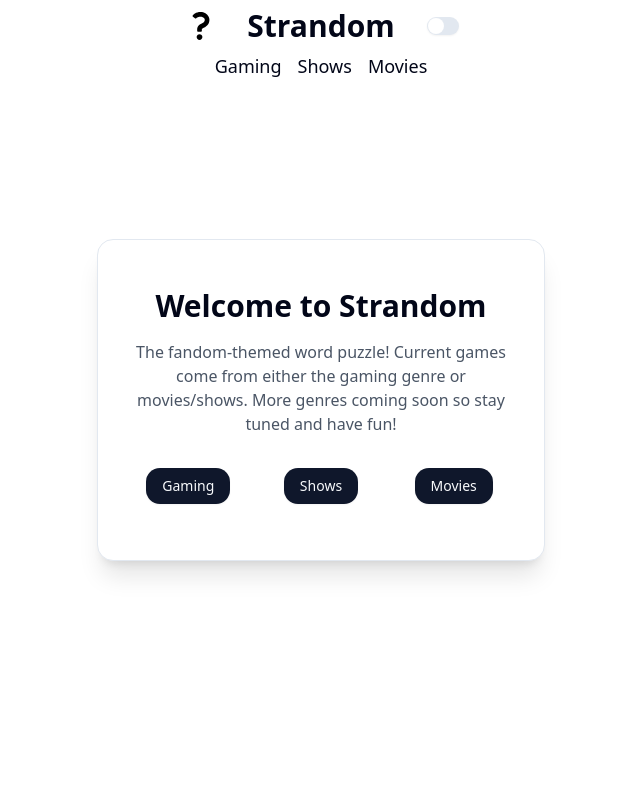
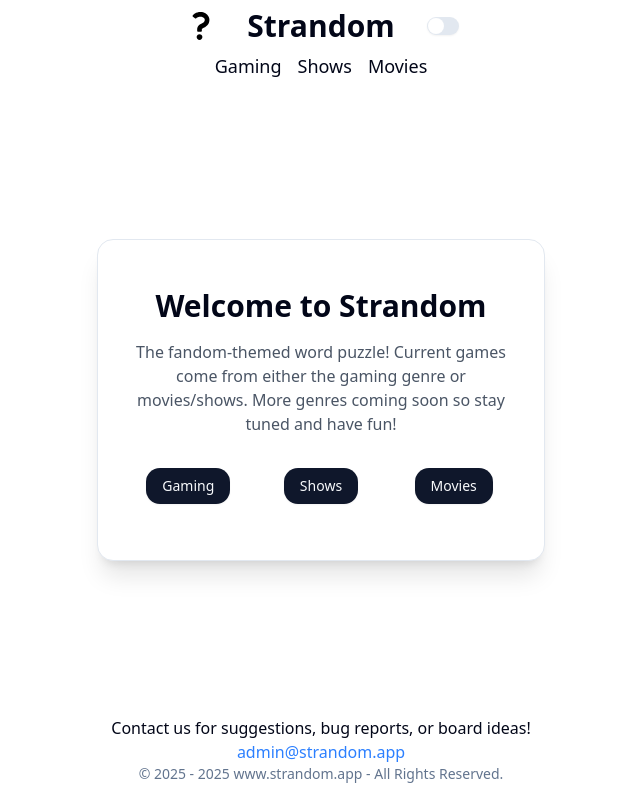
Before and after one commit to Coacoabro/strandom, a Next.js app: page / in a window 1280 px wide. Shown: the whole page, without its empty margins (319-959 px from the left). Built offline with nearby package versions, Linux system fonts and the light colour scheme.

Commit message:
Copyright and email

```diff
--- a/src/components/Game/HowToPlay.js
+++ b/src/components/Game/HowToPlay.js
@@ -12,7 +12,7 @@ export default function HowToPlay(){
     return(
         <Dialog open={open} onOpenChange={setOpen}>
             <DialogTrigger asChild>
-                <img src="/questionmark.svg" className="w-7 dark:invert hover:scale-110 transition-all duration-300"/>
+                <img src="/questionmark.svg" className="w-7 dark:invert hover:scale-110 transition-all duration-300 cursor-pointer"/>
             </DialogTrigger>
             <DialogContent className="max-w-lg">
                 <DialogHeader className="text-2xl font-bold">
--- a/src/components/Layout.js
+++ b/src/components/Layout.js
@@ -20,6 +20,13 @@ export default function Layout( {children} ) {
 
   const router = useRouter();
   const [isLoading, setIsLoading] = useState(false)
+
+  const currentYear = new Date().getFullYear();
+
+  const handleCopy = () => {
+    navigator.clipboard.writeText("admin@strandom.app");
+    alert("Email copied to clipboard!");
+  };
 
 
   useEffect(() => {
@@ -158,6 +165,19 @@ export default function Layout( {children} ) {
 
           </div>
 
+          <div className="fixed bottom-0 w-full flex flex-col items-center justify-center text-center bg-background py-4">
+
+            <div>
+              <p>Contact us for suggestions, bug reports, or board ideas!</p>
+              <button className="hover:underline text-blue-500 dark:text-cyan-300 cursor-pointer" onClick={handleCopy}>admin@strandom.app</button>
+            </div>
+
+
+            <div id="copyright" className="text-center text-sm text-muted-foreground">
+              &copy; 2025 - {currentYear} www.strandom.app - All Rights Reserved.
+            </div>
+
+          </div>
           <Toaster />
 
         </ThemeProvider>
```
